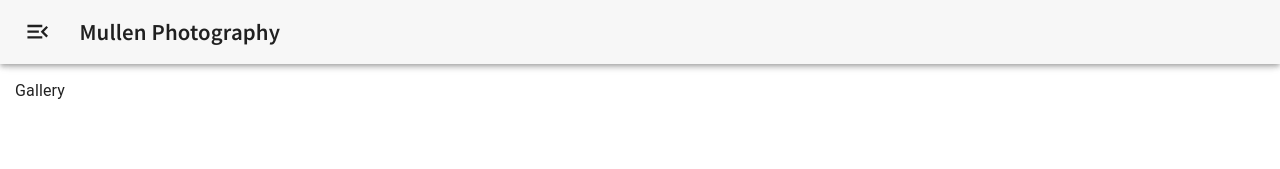
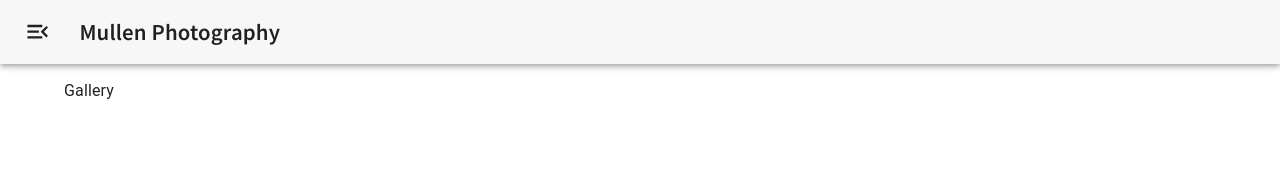
Before and after one commit to jeffMullen/mullen-photography-client, a React (Create React App) app in the folder client/: page /Gallery in a window 1280 px wide. Shown: the top 169 px of the page. Built offline with nearby package versions, Linux system fonts and the light colour scheme.

Commit message:
setting up gallery document flow

```diff
--- a/client/src/components/Header/Header.js
+++ b/client/src/components/Header/Header.js
@@ -1,5 +1,4 @@
 import React, { useState } from 'react';
-// import { Link } from 'react-router-dom';
 import Link from '@mui/material/Link';
 import Box from '@mui/material/Box';
 
--- a/client/src/pages/Gallery/Gallery.js
+++ b/client/src/pages/Gallery/Gallery.js
@@ -1,10 +1,24 @@
 import React from 'react';
+
+import ImageGrid from './ImageGrid/ImageGrid';
+
+import Box from '@mui/material/Box';
+import Container from '@mui/material/Container';
+import ImageList from '@mui/material/ImageList';
+import ImageListItem from '@mui/material/ImageListItem';
 
 function Gallery() {
 
     return (
         <>
-            Gallery
+            <Box>
+                <Container>
+                    Gallery
+                </Container>
+                <Container>
+                    <ImageGrid />
+                </Container>
+            </Box>
         </>
     )
 };
--- /dev/null
+++ b/client/src/pages/Gallery/ImageGrid/ImageGrid.js
@@ -0,0 +1,14 @@
+import React from 'react';
+import ImageList from '@mui/material/ImageList';
+import ImageListItem from '@mui/material/ImageListItem';
+
+function ImageGrid() {
+
+    return (
+        <>
+
+        </>
+    )
+};
+
+export default ImageGrid;
```
